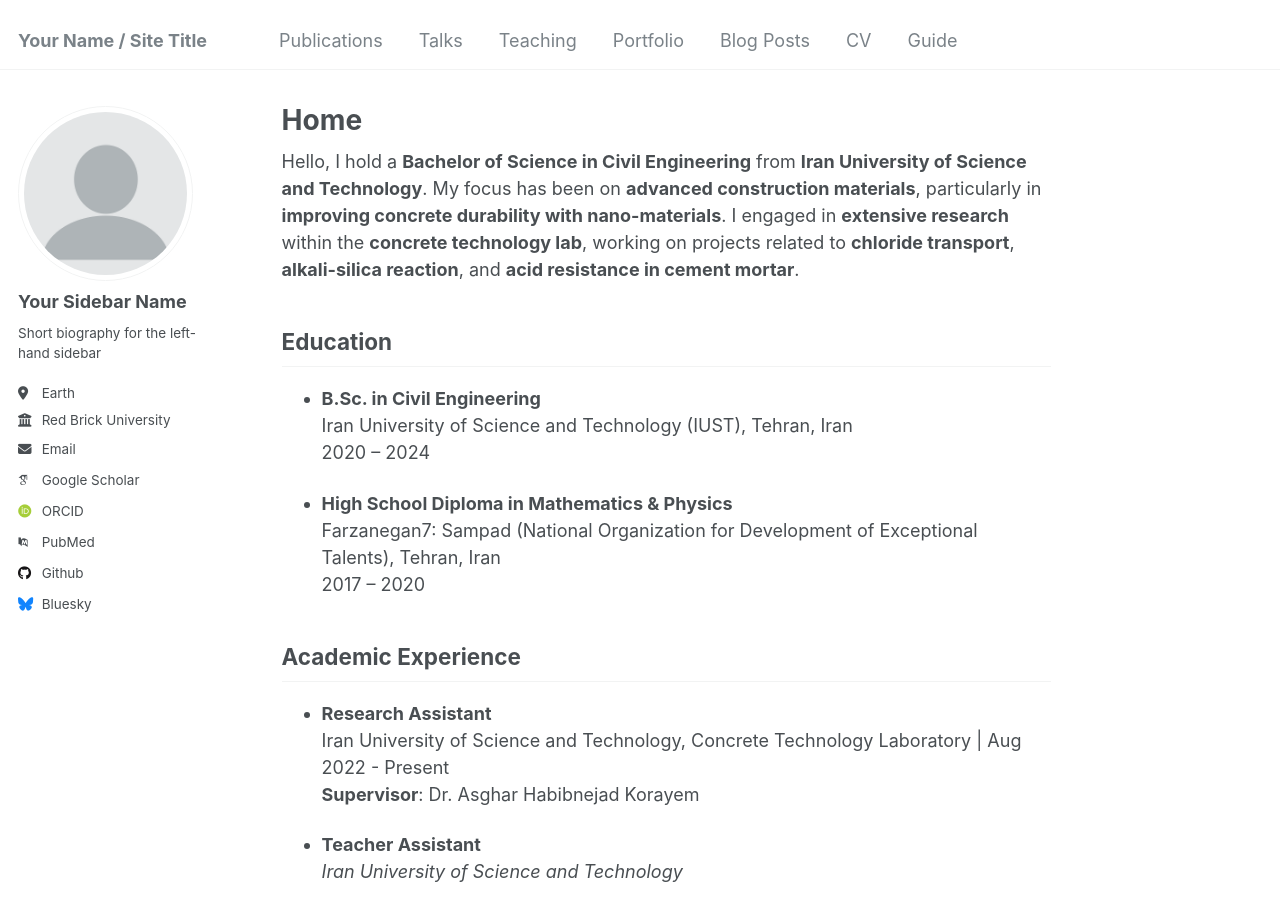
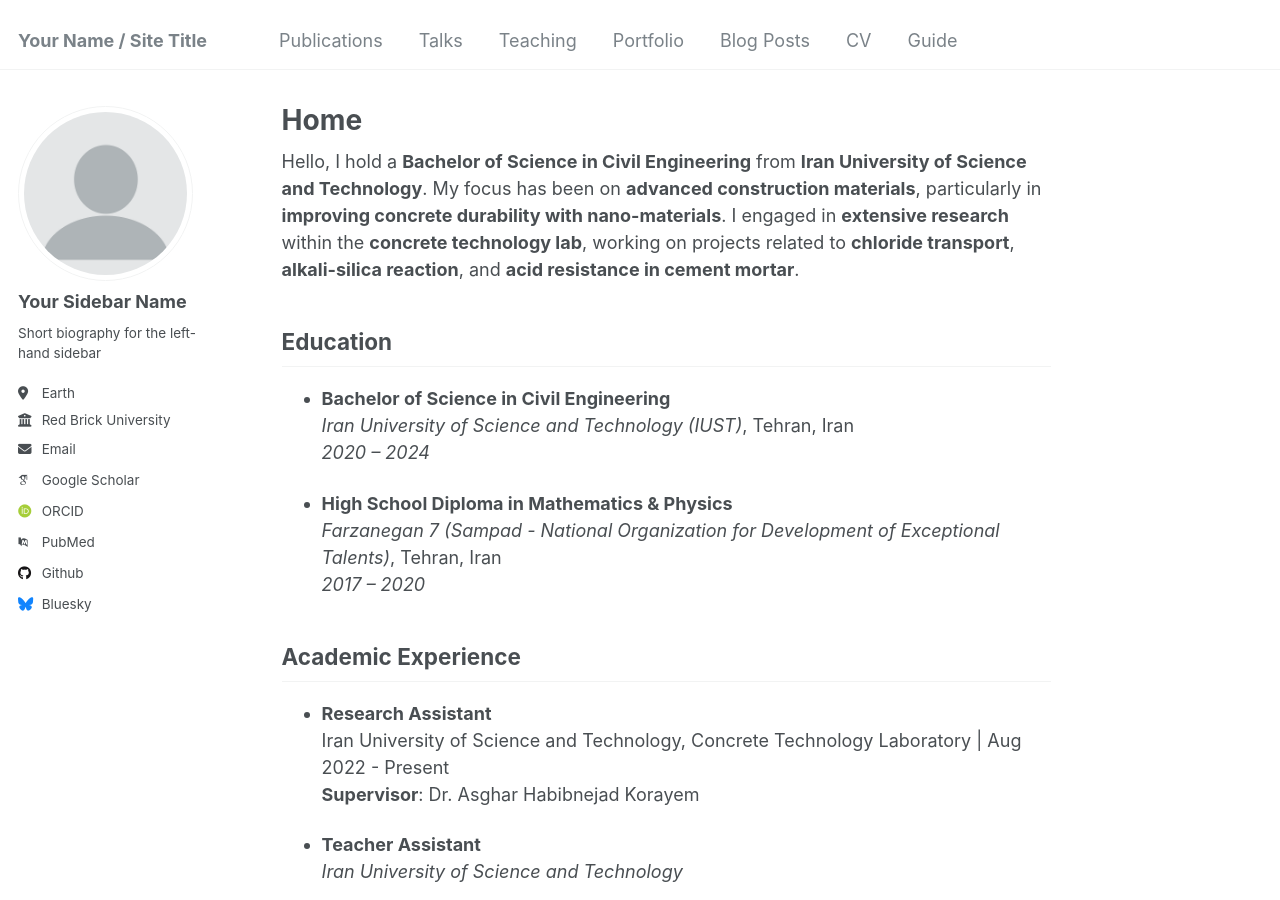
Before and after one commit to ParmidaMasoumi/ParmidaMasoumi.github.io, a Jekyll site: the page built from _pages/about.md, in a window 1280 px wide and 900 px high. Built offline with Jekyll 4.4.1, drawn with Linux system fonts in a browser that asks for light colours; some web fonts are replaced.

Commit message:
Update about.md

```diff
--- a/_pages/about.md
+++ b/_pages/about.md
@@ -11,13 +11,14 @@ Hello, I hold a **Bachelor of Science in Civil Engineering** from **Iran Univers
 
 ## Education
 
-- **B.Sc. in Civil Engineering**
-  Iran University of Science and Technology (IUST), Tehran, Iran
-  2020 – 2024
+- **Bachelor of Science in Civil Engineering**
+  *Iran University of Science and Technology (IUST)*, Tehran, Iran
+  *2020 – 2024*
 
 - **High School Diploma in Mathematics & Physics**
-  Farzanegan7: Sampad (National Organization for Development of Exceptional Talents), Tehran, Iran
-  2017 – 2020
+  *Farzanegan 7 (Sampad - National Organization for Development of Exceptional Talents)*, Tehran, Iran
+  *2017 – 2020*
+
 
 ## Academic Experience
 
```
